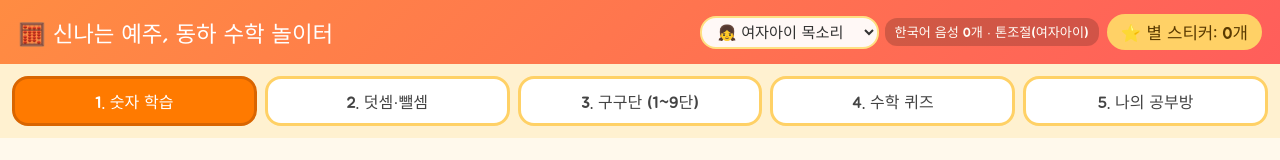
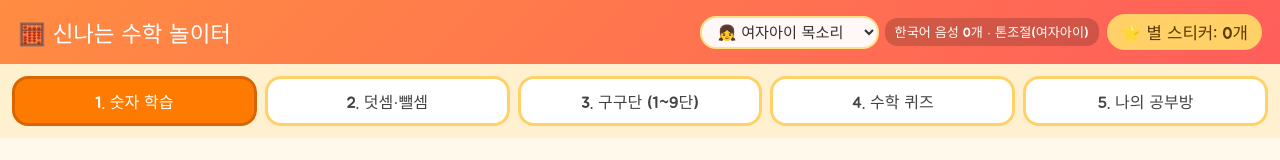
Before and after one commit to leowuwo/math-app, a plain HTML site: page index.html in a window 1280 px wide. Shown: the top 160 px of the page. Drawn offline with Linux system fonts and the light colour scheme.

Commit message:
Update index.html

```diff
--- a/index.html
+++ b/index.html
@@ -3,7 +3,7 @@
 <head>
   <meta charset="UTF-8" />
   <meta name="viewport" content="width=device-width, initial-scale=1.0, maximum-scale=1.0, user-scalable=no" />
-  <title>신나는 예주, 동하 수학 놀이터</title>
+  <title>신나는 수학 놀이터</title>
   <style>
     @import url('https://fonts.googleapis.com/css2?family=Jua&display=swap');
     * { box-sizing: border-box; font-family: 'Jua', sans-serif; -webkit-tap-highlight-color: transparent; }
@@ -101,7 +101,7 @@
 </head>
 <body>
   <header>
-    <div>🧮 신나는 예주, 동하 수학 놀이터</div>
+    <div>🧮 신나는 수학 놀이터</div>
     <div class="header-right">
       <div class="voice-wrap">
         <select id="voiceProfileSelect" class="voice-select" onchange="changeVoiceProfile()" aria-label="목소리 선택">
```
